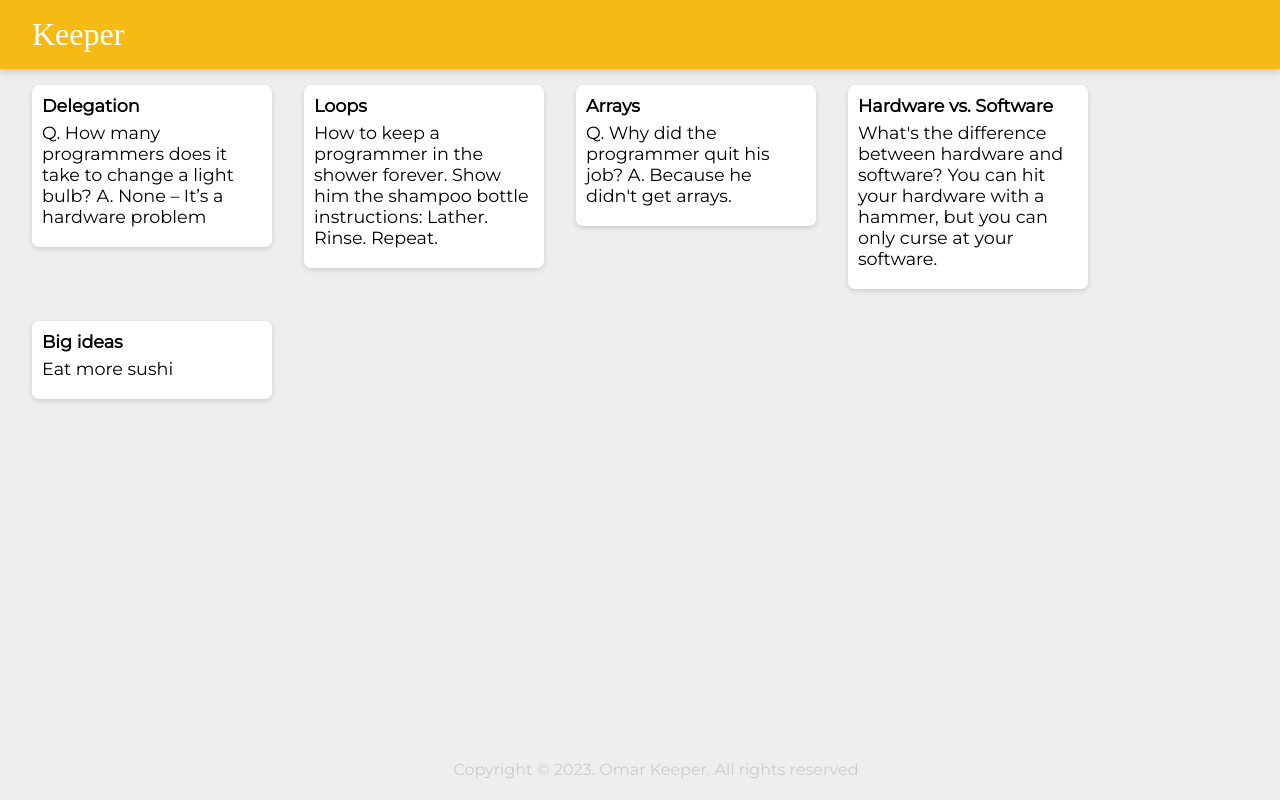
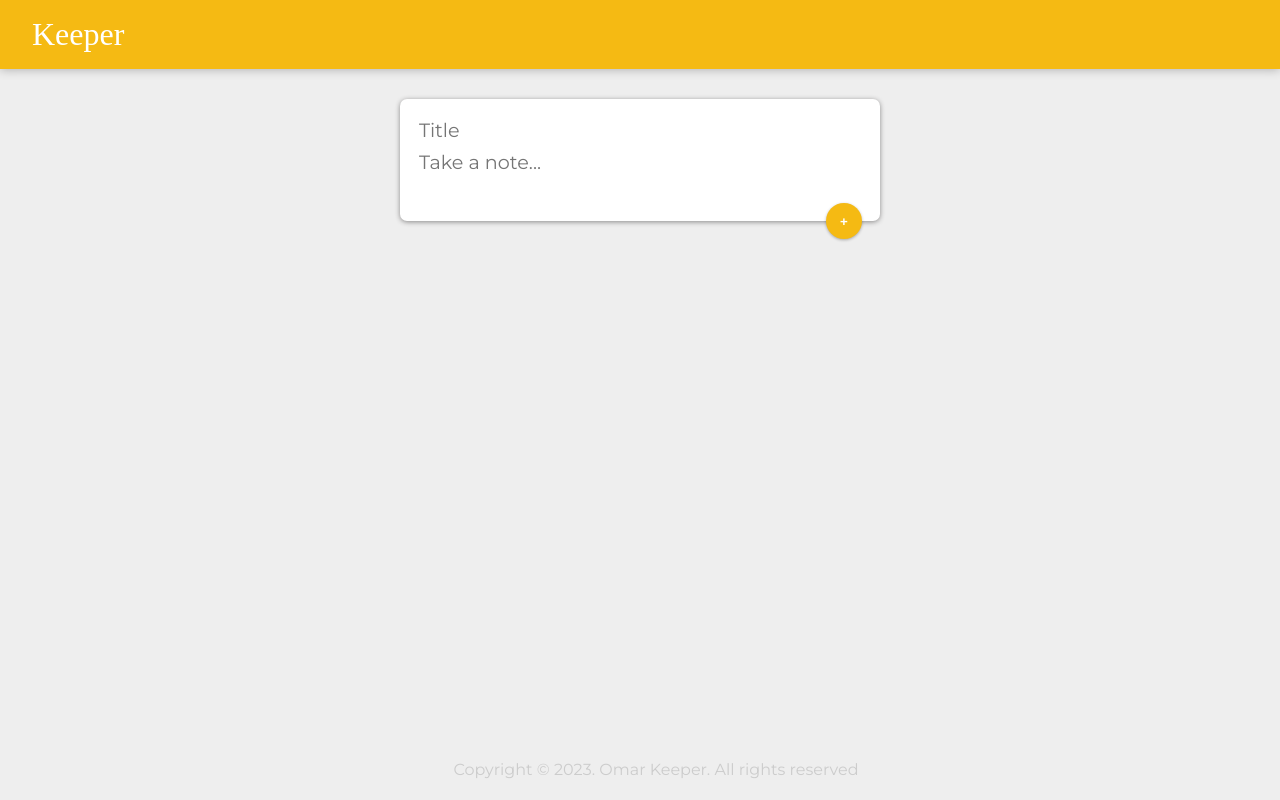
Before and after one commit to omar-basheer/Keeper-App, a React (Create React App) app: page / in a window 1280 px wide. Built offline with nearby package versions, Linux system fonts and the light colour scheme; a web font is replaced by a local one.

Commit message:
finish add note functionality

```diff
--- a/public/styles.css
+++ b/public/styles.css
@@ -54,3 +54,49 @@
   white-space: pre-wrap;
   word-wrap: break-word;
 }
+
+.note button {
+  position: relative;
+  float: right;
+  margin-right: 10px;
+  color: #f5ba13;
+  border: none;
+  width: 36px;
+  height: 36px;
+  cursor: pointer;
+  outline: none;
+}
+
+form {
+  position: relative;
+  width: 480px;
+  margin: 30px auto 20px auto;
+  background: #fff;
+  padding: 15px;
+  border-radius: 7px;
+  box-shadow: 0 1px 5px rgb(138, 137, 137);
+}
+form input,
+form textarea {
+  width: 100%;
+  border: none;
+  padding: 4px;
+  outline: none;
+  font-size: 1.2em;
+  font-family: inherit;
+  resize: none;
+}
+form button {
+  position: absolute;
+  right: 18px;
+  bottom: -18px;
+  background: #f5ba13;
+  color: #fff;
+  border: none;
+  border-radius: 50%;
+  width: 36px;
+  height: 36px;
+  box-shadow: 0 1px 3px rgba(0, 0, 0, 0.3);
+  cursor: pointer;
+  outline: none;
+}
--- a/src/components/App.tsx
+++ b/src/components/App.tsx
@@ -1,20 +1,36 @@
-import React from "react";
+import React, { useState } from "react";
 import Header from "./Header";
 import Footer from "./Footer";
 import Note from "./Note";
-import notes from "../notes";
+// import notes from "../notes";
+import CreateArea from "./CreateArea";
+import { SingleNote } from "./Types";
 
 function App() {
+
+  const [noteList, setNoteList] = useState<SingleNote[]>([]);
+
+  function addNote(note: SingleNote){
+    // console.log(note)
+    setNoteList(prevList => {
+      return [...prevList, note];
+    })
+    console.log(noteList)
+  }
+
+
   return (
     <div>
       <Header />
-      {notes.map(noteItem => (
-        <Note
-          key={noteItem.key}
-          title={noteItem.title}
-          content={noteItem.content}
+      <CreateArea
+      onAdd={addNote}
+      />
+      {noteList.map(noteItem => {
+        return <Note
+        title={noteItem.title}
+        content = {noteItem.content}
         />
-      ))}
+      })}
       <Footer />
     </div>
   );
--- /dev/null
+++ b/src/components/CreateArea.tsx
@@ -0,0 +1,54 @@
+import React, { useState } from "react"
+import { SingleNote, OnAddFunction } from "./Types";
+
+function CreateArea(props:{onAdd: OnAddFunction}) {
+
+    const [note, setNote] = useState<SingleNote>({ id: 0, title: '', content: '' });
+
+    function handleChange(event: React.ChangeEvent<HTMLInputElement | HTMLTextAreaElement>) {
+        const { name, value } = event.target;
+
+        setNote((prevNote) => {
+            return {
+                ...prevNote,
+                [name]: value
+            }
+        });
+    }
+
+    function submitNote(event: React.MouseEvent<HTMLButtonElement>) {
+        props.onAdd(note);
+        event.preventDefault();
+        // setNoteList(prevList => {
+        //     return{
+        //             ...prevList,
+        //             note
+        //     }
+        // })
+    }
+
+    return (
+        <div>
+            <form>
+                    <input
+                        name="title"
+                        placeholder="Title"
+                        value={note?.title}
+                        onChange={handleChange}
+                    >
+                    </input>
+                    <textarea
+                        name="content"
+                        placeholder="Take a note..."
+                        value={note?.content}
+                        onChange={handleChange}
+                    >
+
+                    </textarea>
+                    <button onClick={submitNote}><b>+</b></button>
+            </form>
+        </div>
+    )
+}
+
+export default CreateArea
--- a/src/notes.tsx
+++ b/src/notes.tsx
@@ -26,7 +26,7 @@
   {
     key: 5,
     title: "Big ideas",
-    content: "Eat more sushi"
+    content: "Eat more jollof"
   }
 ];
 
```
Also changed, not shown: src/components/Types.tsx (+6 -3 lines). Lines whose indentation alone changed are shown as unchanged.
